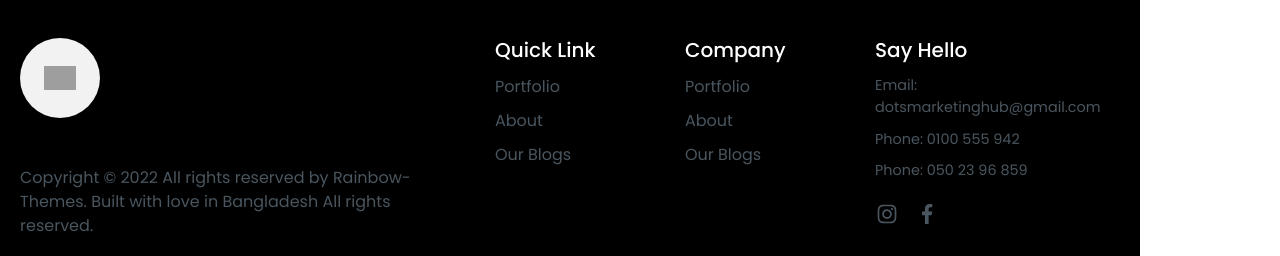
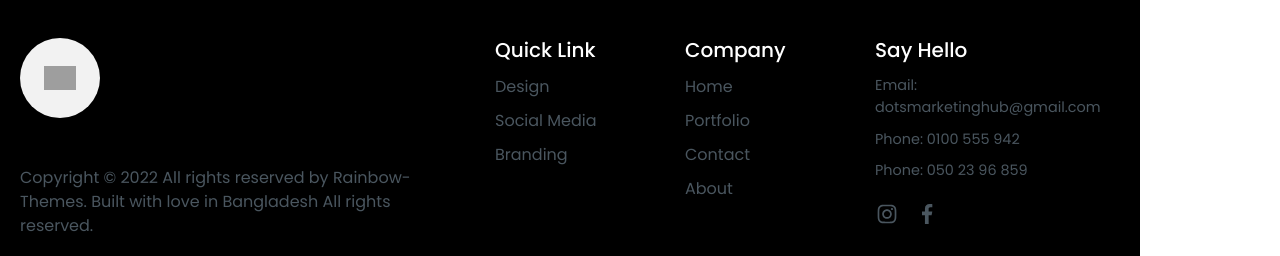
Before and after one commit to moofat7y/dots-portfolio, a React (Vite) app in the folder client/: page / in a window 1280 px wide. Shown: the part 3618-3874 px from the top of the page. Built offline with nearby package versions, Linux system fonts and the light colour scheme; grey boxes are pictures that could not be loaded; the HTML template or start-up script is replaced by a standard one.

Commit message:
first commit

```diff
--- a/client/src/components/Footer.jsx
+++ b/client/src/components/Footer.jsx
@@ -1,6 +1,6 @@
 import React from "react";
 import Logo from "../assets/Asset1.png";
-import { Link } from "react-router-dom";
+import { Link, NavLink } from "react-router-dom";
 import { AiOutlineInstagram } from "react-icons/ai";
 import { GrFacebookOption } from "react-icons/gr";
 const Footer = () => {
@@ -44,13 +44,31 @@ const Footer = () => {
               <h5>Quick Link</h5>
               <ul className="navbar-nav footer-nav text-dark">
                 <li className="nav-item">
-                  <Link className="nav-link">Portfolio</Link>
+                  <NavLink
+                    to="/portfolio"
+                    state={{ navProp: "design" }}
+                    className="nav-link"
+                  >
+                    Design
+                  </NavLink>
                 </li>
                 <li className="nav-item">
-                  <Link className="nav-link">About</Link>
+                  <NavLink
+                    to="/portfolio"
+                    state={{ navProp: "social-media" }}
+                    className="nav-link"
+                  >
+                    Social Media
+                  </NavLink>
                 </li>
                 <li className="nav-item">
-                  <Link className="nav-link">Our Blogs</Link>
+                  <NavLink
+                    to="/portfolio"
+                    state={{ navProp: "branding" }}
+                    className="nav-link"
+                  >
+                    Branding
+                  </NavLink>
                 </li>
               </ul>
             </div>
@@ -61,13 +79,24 @@ const Footer = () => {
               <h5>Company</h5>
               <ul className="navbar-nav footer-nav text-dark">
                 <li className="nav-item">
-                  <Link className="nav-link">Portfolio</Link>
+                  <NavLink to="/" className="nav-link">
+                    Home
+                  </NavLink>
                 </li>
                 <li className="nav-item">
-                  <Link className="nav-link">About</Link>
+                  <NavLink to="/portfolio" className="nav-link">
+                    Portfolio
+                  </NavLink>
                 </li>
                 <li className="nav-item">
-                  <Link className="nav-link">Our Blogs</Link>
+                  <NavLink to="/contact" className="nav-link">
+                    Contact
+                  </NavLink>
+                </li>
+                <li className="nav-item">
+                  <NavLink to="/about" className="nav-link">
+                    About
+                  </NavLink>
                 </li>
               </ul>
             </div>
```
